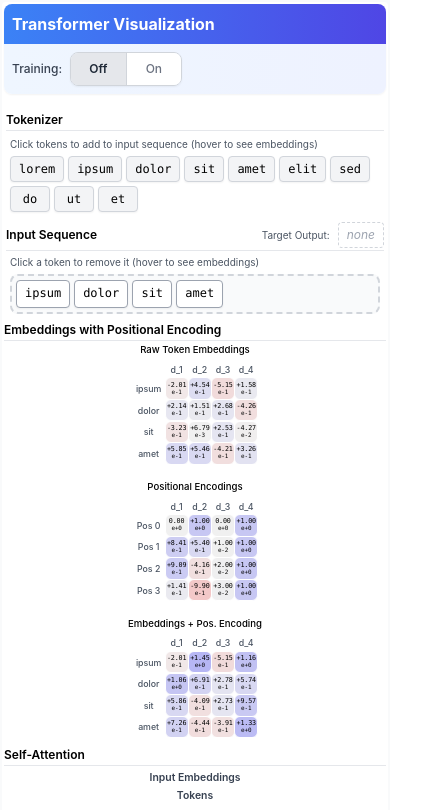
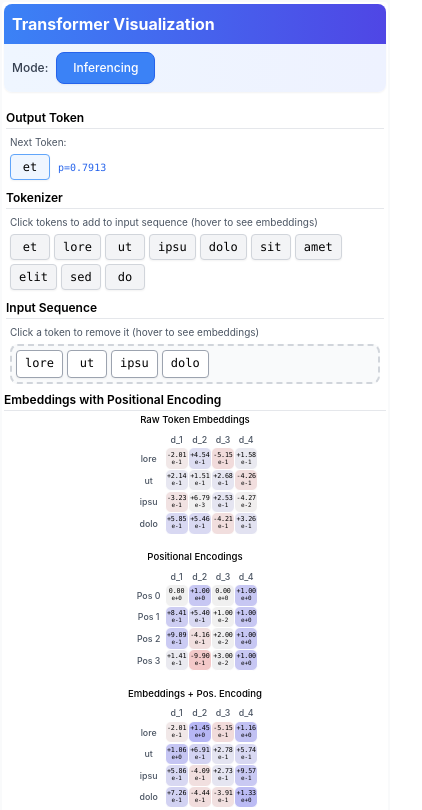
Before and after one commit to niembro64/transformer_visual, a React (Create React App) app: page / in a window 390 px wide. Shown: the top 810 px of the page, 422 px wide, since content can reach past the window. Built offline with nearby package versions, Linux system fonts and the light colour scheme.

Commit message:
training working

```diff
--- a/src/App.tsx
+++ b/src/App.tsx
@@ -20,6 +20,10 @@ import {
   updateVectorWeights,
 } from './utils/matrixOperations';
 
+// Training configuration constants
+const LEARNING_RATE = 0.01; // Reduced from 0.1 for more stable training
+const TRAINING_INTERVAL_MS = 100; // Update every 200ms (5 times per second) instead of 1000ms
+
 function App() {
   // Fixed dimension values
   const embeddingDim = isPortraitOrientation() ? 4 : 8; // Dimension of embeddings (d_model)
@@ -34,16 +38,16 @@ function App() {
   // Vocabulary of 25 common words
   // eslint-disable-next-line react-hooks/exhaustive-deps
   const vocabularyWords: string[] = [
-    'lorem',
-    'ipsum',
-    'dolor',
+    'et',
+    'lore',
+    'ut',
+    'ipsu',
+    'dolo',
     'sit',
     'amet',
     'elit',
     'sed',
     'do',
-    'ut',
-    'et',
   ];
 
   // Generate vocabulary embeddings - mutable state
@@ -124,9 +128,6 @@ function App() {
 
   // Used for random walk step size - smaller values for more subtle updates
   const weightUpdateStepSize = 0; // Set to 0 to disable random walk, use pure gradient descent
-
-  // Learning rate for gradient descent training
-  const learningRate = 0.1; // Moderate learning rate for cross-entropy loss
 
   // Track training loss
   const [trainingLoss, setTrainingLoss] = useState<number | null>(null);
@@ -211,7 +212,7 @@ function App() {
             targetToken: vocabularyWords[targetTokenIndex],
             predictedToken: vocabularyWords[predictedTokenIndex],
             targetProb: targetProb.toFixed(4),
-            learningRate,
+            LEARNING_RATE,
           });
 
           // Apply gradient-based updates to all layers
@@ -236,7 +237,7 @@ function App() {
                   if (i !== row || j !== col) {
                     // Simplified gradient - in reality would use hidden layer activations
                     const gradient = outputGradient[i] * 1.0; // Increased from 0.1
-                    newWeights.W2[i][j] -= learningRate * gradient;
+                    newWeights.W2[i][j] -= LEARNING_RATE * gradient;
                   }
                 }
               }
@@ -246,14 +247,14 @@ function App() {
                 for (let j = 0; j < newWeights.W2[i].length; j++) {
                   // Simplified gradient - in reality would use hidden layer activations
                   const gradient = outputGradient[i] * 1.0; // Increased from 0.1
-                  newWeights.W2[i][j] -= learningRate * gradient;
+                  newWeights.W2[i][j] -= LEARNING_RATE * gradient;
                 }
               }
             }
 
             // Apply gradient updates to biases
             for (let i = 0; i < newWeights.b2.length; i++) {
-              newWeights.b2[i] -= learningRate * outputGradient[i] * 1.0; // Increased from 0.1
+              newWeights.b2[i] -= LEARNING_RATE * outputGradient[i] * 1.0; // Increased from 0.1
             }
 
             // For W1 and b1, we'd need to backpropagate through activation function
@@ -267,7 +268,7 @@ function App() {
                     const avgError =
                       outputGradient.reduce((a, b) => a + b, 0) /
                       outputGradient.length;
-                    newWeights.W1[i][j] -= learningRate * avgError * 0.5; // Increased from 0.01
+                    newWeights.W1[i][j] -= LEARNING_RATE * avgError * 0.5; // Increased from 0.01
                   }
                 }
               }
@@ -278,7 +279,7 @@ function App() {
                   const avgError =
                     outputGradient.reduce((a, b) => a + b, 0) /
                     outputGradient.length;
-                  newWeights.W1[i][j] -= learningRate * avgError * 0.5; // Increased from 0.01
+                  newWeights.W1[i][j] -= LEARNING_RATE * avgError * 0.5; // Increased from 0.01
                 }
               }
             }
@@ -287,7 +288,7 @@ function App() {
             const avgError =
               outputGradient.reduce((a, b) => a + b, 0) / outputGradient.length;
             for (let i = 0; i < newWeights.b1.length; i++) {
-              newWeights.b1[i] -= learningRate * avgError * 0.5; // Increased from 0.01
+              newWeights.b1[i] -= LEARNING_RATE * avgError * 0.5; // Increased from 0.01
             }
 
             return newWeights;
@@ -312,14 +313,14 @@ function App() {
               for (let i = 0; i < newWeights.weightQ.length; i++) {
                 for (let j = 0; j < newWeights.weightQ[i].length; j++) {
                   if (i !== row || j !== col) {
-                    newWeights.weightQ[i][j] -= learningRate * avgError * 0.1; // Increased from 0.001
+                    newWeights.weightQ[i][j] -= LEARNING_RATE * avgError * 0.1; // Increased from 0.001
                   }
                 }
               }
             } else {
               for (let i = 0; i < newWeights.weightQ.length; i++) {
                 for (let j = 0; j < newWeights.weightQ[i].length; j++) {
-                  newWeights.weightQ[i][j] -= learningRate * avgError * 0.1; // Increased from 0.001
+                  newWeights.weightQ[i][j] -= LEARNING_RATE * avgError * 0.1; // Increased from 0.001
                 }
               }
             }
@@ -330,14 +331,14 @@ function App() {
               for (let i = 0; i < newWeights.weightK.length; i++) {
                 for (let j = 0; j < newWeights.weightK[i].length; j++) {
                   if (i !== row || j !== col) {
-                    newWeights.weightK[i][j] -= learningRate * avgError * 0.1; // Increased from 0.001
+                    newWeights.weightK[i][j] -= LEARNING_RATE * avgError * 0.1; // Increased from 0.001
                   }
                 }
               }
             } else {
               for (let i = 0; i < newWeights.weightK.length; i++) {
                 for (let j = 0; j < newWeights.weightK[i].length; j++) {
-                  newWeights.weightK[i][j] -= learningRate * avgError * 0.1; // Increased from 0.001
+                  newWeights.weightK[i][j] -= LEARNING_RATE * avgError * 0.1; // Increased from 0.001
                 }
               }
             }
@@ -348,14 +349,14 @@ function App() {
               for (let i = 0; i < newWeights.weightV.length; i++) {
                 for (let j = 0; j < newWeights.weightV[i].length; j++) {
                   if (i !== row || j !== col) {
-                    newWeights.weightV[i][j] -= learningRate * avgError * 0.5; // Increased from 0.01
+                    newWeights.weightV[i][j] -= LEARNING_RATE * avgError * 0.5; // Increased from 0.01
                   }
                 }
               }
             } else {
               for (let i = 0; i < newWeights.weightV.length; i++) {
                 for (let j = 0; j < newWeights.weightV[i].length; j++) {
-                  newWeights.weightV[i][j] -= learningRate * avgError * 0.5; // Increased from 0.01
+                  newWeights.weightV[i][j] -= LEARNING_RATE * avgError * 0.5; // Increased from 0.01
                 }
               }
             }
@@ -370,7 +371,7 @@ function App() {
                 // Move target embedding to reduce loss
                 // The gradient for target embedding is negative of output gradient
                 return emb.map(
-                  (val, i) => val - learningRate * outputGradient[i] * 1.0 // Increased from 0.1
+                  (val, i) => val - LEARNING_RATE * outputGradient[i] * 1.0 // Increased from 0.1
                 );
               }
               // Other embeddings don't get updated in this simplified version
@@ -380,7 +381,7 @@ function App() {
             return newEmbeddings;
           });
         }
-      }, 1000);
+      }, TRAINING_INTERVAL_MS);
     }
 
     return () => {
@@ -394,7 +395,6 @@ function App() {
     targetTokenIndex,
     ffnOutput,
     vocabularyEmbeddings,
-    learningRate,
     selectedElement,
   ]);
 
@@ -432,8 +432,14 @@ function App() {
     null
   );
 
-  // Handler to add a token from tokenizer to input sequence
-  const handleTokenizerClick = useCallback((index: number) => {
+  // Handler for tokenizer click - adds to sequence or sets target based on training mode
+  const handleTokenizerClick = useCallback(
+    (index: number) => {
+      if (trainingMode) {
+        // In training mode, set as target output
+        setTargetTokenIndex(index);
+      } else {
+        // In inference mode, add to input sequence
         setSelectedTokenIndices((prev) => [...prev, index]);
         setRecentlyAddedIndex(index);
 
@@ -441,7 +447,10 @@ function App() {
         setTimeout(() => {
           setRecentlyAddedIndex(null);
         }, 500);
-  }, []);
+      }
+    },
+    [trainingMode]
+  );
 
   // Handler to remove a token from the input sequence
   const handleSequenceTokenClick = useCallback((index: number) => {
@@ -648,67 +657,183 @@ function App() {
       <main className="w-full p-0.5 md:p-2">
         <div className="bg-white rounded p-0.5 mb-0.5">
           {/* Main control panel */}
-          <div className="mb-4 bg-gradient-to-r from-blue-50 to-indigo-50 rounded-lg shadow-sm overflow-hidden">
+          <div
+            className={`mb-4 ${
+              trainingMode
+                ? 'bg-gradient-to-r from-green-50 to-emerald-50'
+                : 'bg-gradient-to-r from-blue-50 to-indigo-50'
+            } rounded-lg shadow-sm overflow-hidden`}
+          >
             {/* Header bar */}
-            <div className="bg-gradient-to-r from-blue-500 to-indigo-600 text-white px-2 sm:px-4 py-2 flex justify-between items-center">
+            <div
+              className={`${
+                trainingMode
+                  ? 'bg-gradient-to-r from-green-500 to-emerald-600'
+                  : 'bg-gradient-to-r from-blue-500 to-indigo-600'
+              } text-white px-2 sm:px-4 py-2 flex justify-between items-center`}
+            >
               <h2 className="text-base sm:text-lg font-bold">
                 Transformer Visualization
               </h2>
             </div>
 
-            {/* Top control - training mode toggle */}
+            {/* Top control - mode toggle */}
             <div className="p-2 flex justify-between items-center">
               <div className="flex items-center gap-2">
                 <span className="text-xs sm:text-sm font-medium text-gray-700">
-                  Training:
+                  Mode:
                 </span>
-                <div className="flex items-center border border-gray-300 rounded-lg overflow-hidden shadow-sm w-28 sm:w-32">
                 <button
-                    onClick={() => setTrainingMode(false)}
-                    className={`flex-1 h-8 flex items-center justify-center text-xs sm:text-sm font-medium transition-colors border-r border-gray-300 ${
-                      !trainingMode
-                        ? 'bg-gray-200 text-gray-800 font-semibold'
-                        : 'bg-white text-gray-500 hover:bg-gray-50'
+                  onClick={() => setTrainingMode(!trainingMode)}
+                  className={`px-4 sm:px-6 h-8 flex items-center justify-center text-xs sm:text-sm font-medium transition-all duration-200 rounded-lg shadow-sm border ${
+                    trainingMode
+                      ? 'bg-green-500 hover:bg-green-600 text-white border-green-600'
+                      : 'bg-blue-500 hover:bg-blue-600 text-white border-blue-600'
                   }`}
                 >
-                    <span className="block">Off</span>
+                  <span className="block">
+                    {trainingMode ? 'Training' : 'Inferencing'}
+                  </span>
                 </button>
-                  <button
-                    onClick={() => setTrainingMode(true)}
-                    className={`flex-1 h-8 flex items-center justify-center text-xs sm:text-sm font-medium transition-colors ${
-                      trainingMode
-                        ? 'bg-blue-500 text-white font-semibold'
-                        : 'bg-white text-gray-500 hover:bg-gray-50'
-                    }`}
-                  >
-                    <span className="block">On</span>
-                  </button>
-                </div>
               </div>
               {/* Training status display */}
               {trainingMode && (
                 <div className="flex items-center gap-4 text-xs sm:text-sm">
                   {targetTokenIndex !== null ? (
-                    <>
-                      <span className="text-gray-600">Target:</span>
-                      <span className="font-mono font-bold text-green-600">
-                        {vocabularyWords[targetTokenIndex]}
-                      </span>
-                      {trainingLoss !== null && (
-                        <>
-                          <span className="text-gray-600">Loss:</span>
-                          <span className="font-mono font-bold text-blue-600">
-                            {trainingLoss.toFixed(4)}
-                          </span>
-                        </>
-                      )}
-                    </>
+                    <></>
                   ) : (
                     <span className="text-gray-500 italic">
-                      Right-click a token to set target
+                      Click a token to set target
                     </span>
                   )}
                 </div>
+              )}
+            </div>
+          </div>
+
+          {/* Output Token section */}
+          <div className="mb-0.5 bg-white rounded p-0.5">
+            <h3 className="text-xs sm:text-sm font-semibold mb-0.5 border-b pb-0.5">
+              Output Token
+            </h3>
+            <div className="p-1 sm:p-2">
+              <div className="flex flex-col sm:flex-row gap-2 sm:gap-4">
+                {/* Next Token Prediction */}
+                <div className="flex-1">
+                  <p className="text-[10px] sm:text-xs text-gray-600 mb-1">
+                    Next Token:
+                  </p>
+                  {ffnOutput.length > 0 ? (
+                    (() => {
+                      const nextTokenPrediction =
+                        ffnOutput[ffnOutput.length - 1];
+                      const dotProducts = vocabularyEmbeddings.map(
+                        (vocabEmbedding) =>
+                          vectorDotProduct(nextTokenPrediction, vocabEmbedding)
+                      );
+                      const predictedTokenIndex = dotProducts.indexOf(
+                        Math.max(...dotProducts)
+                      );
+                      const maxDotProduct = Math.max(...dotProducts);
+                      const expValues = dotProducts.map((dp) =>
+                        Math.exp(dp - maxDotProduct)
+                      );
+                      const sumExp = expValues.reduce((a, b) => a + b, 0);
+                      const probabilities = expValues.map(
+                        (exp) => exp / sumExp
+                      );
+                      const predictedProb = probabilities[predictedTokenIndex];
+
+                      return (
+                        <div className="flex items-center gap-2">
+                          <div className="px-2 sm:px-3 py-1 sm:py-1.5 border border-blue-400 rounded text-xs sm:text-sm min-w-[2.5rem] sm:min-w-[3.5rem] text-center shadow-sm bg-blue-50 font-mono group relative cursor-pointer">
+                            {vocabularyWords[predictedTokenIndex]}
+                            {/* Show embedding as matrix on hover */}
+                            <div className="absolute bottom-full left-1/2 transform -translate-x-1/2 mb-2 p-2 bg-white border border-gray-200 text-gray-700 text-[10px] rounded-lg shadow-lg opacity-0 group-hover:opacity-100 transition-opacity pointer-events-none z-50">
+                              <div className="mb-1 text-gray-600 text-center font-medium">
+                                {vocabularyWords[predictedTokenIndex]} embedding
+                              </div>
+                              <MatrixDisplay
+                                data={[
+                                  vocabularyEmbeddings[predictedTokenIndex],
+                                ]}
+                                rowLabels={['']}
+                                columnLabels={Array.from(
+                                  { length: embeddingDim },
+                                  (_, i) => `d${i + 1}`
+                                )}
+                                maxAbsValue={0.2}
+                                cellSize="xs"
+                                selectable={false}
+                                matrixType="none"
+                              />
+                            </div>
+                          </div>
+                          <span className="text-[10px] sm:text-xs text-blue-600 font-mono">
+                            p={predictedProb.toFixed(4)}
+                          </span>
+                        </div>
+                      );
+                    })()
+                  ) : (
+                    <div className="px-2 sm:px-3 py-1 sm:py-1.5 border border-dashed border-gray-300 rounded text-xs sm:text-sm min-w-[2.5rem] sm:min-w-[3.5rem] text-center text-gray-400 italic">
+                      computing...
+                    </div>
+                  )}
+                </div>
+
+                {/* Target Output (Training Mode Only) */}
+                {trainingMode && (
+                  <div className="flex-1">
+                    <p className="text-[10px] sm:text-xs text-gray-600 mb-1">
+                      Target Token:
+                    </p>
+                    {targetTokenIndex !== null ? (
+                      <div className="flex items-center gap-2">
+                        <div className="px-2 sm:px-3 py-1 sm:py-1.5 border border-green-400 rounded text-xs sm:text-sm min-w-[2.5rem] sm:min-w-[3.5rem] text-center shadow-sm bg-green-50 font-mono group relative cursor-pointer">
+                          {vocabularyWords[targetTokenIndex]}
+                          {/* Show embedding as matrix on hover */}
+                          <div className="absolute bottom-full left-1/2 transform -translate-x-1/2 mb-2 p-2 bg-white border border-gray-200 text-gray-700 text-[10px] rounded-lg shadow-lg opacity-0 group-hover:opacity-100 transition-opacity pointer-events-none z-50">
+                            <div className="mb-1 text-gray-600 text-center font-medium">
+                              {vocabularyWords[targetTokenIndex]} embedding
+                            </div>
+                            <MatrixDisplay
+                              data={[vocabularyEmbeddings[targetTokenIndex]]}
+                              rowLabels={['']}
+                              columnLabels={Array.from(
+                                { length: embeddingDim },
+                                (_, i) => `d${i + 1}`
+                              )}
+                              maxAbsValue={0.2}
+                              cellSize="xs"
+                              selectable={false}
+                              matrixType="none"
+                            />
+                          </div>
+                        </div>
+                        {trainingLoss !== null && (
+                          <span className="text-[10px] sm:text-xs text-gray-600 font-mono">
+                            Loss:{' '}
+                            <span className="text-red-600 font-bold">
+                              {trainingLoss.toFixed(4)}
+                            </span>
+                          </span>
+                        )}
+                      </div>
+                    ) : (
+                      <div className="px-2 sm:px-3 py-1 sm:py-1.5 border border-dashed border-gray-300 rounded text-xs sm:text-sm min-w-[2.5rem] sm:min-w-[3.5rem] text-center text-gray-400 italic">
+                        none
+                      </div>
+                    )}
+                  </div>
+                )}
+              </div>
+
+              {/* Training Status Message */}
+              {trainingMode && targetTokenIndex === null && (
+                <p className="text-[10px] sm:text-xs text-gray-500 italic mt-2">
+                  Click a token in the tokenizer to set as target output
+                </p>
               )}
             </div>
           </div>
@@ -720,10 +845,10 @@ function App() {
             </h3>
             <div className="p-1 sm:p-2">
               <p className="text-[10px] sm:text-xs text-gray-600 mb-1 sm:mb-2">
-                Click tokens to add to input sequence
+                Click tokens to{' '}
                 {trainingMode
-                  ? ' or right-click to set as target output'
-                  : ''}{' '}
+                  ? 'set as target output'
+                  : 'add to input sequence'}{' '}
                 (hover to see embeddings)
               </p>
               <div className="flex flex-wrap gap-1 sm:gap-2">
@@ -731,12 +856,6 @@ function App() {
                   <div
                     key={idx}
                     onClick={() => handleTokenizerClick(idx)}
-                    onContextMenu={(e) => {
-                      e.preventDefault();
-                      if (trainingMode) {
-                        setTargetTokenIndex(idx);
-                      }
-                    }}
                     className={`px-2 sm:px-3 py-1 sm:py-1.5 border ${
                       idx === recentlyAddedIndex
                         ? 'border-blue-500'
@@ -774,29 +893,9 @@ function App() {
 
           {/* Input Sequence section */}
           <div className="mb-0.5 bg-white rounded p-0.5">
-            <div className="flex justify-between items-center border-b pb-0.5">
-              <h3 className="text-xs sm:text-sm font-semibold">
+            <h3 className="text-xs sm:text-sm font-semibold mb-0.5 border-b pb-0.5">
               Input Sequence
             </h3>
-              {/* Output token display */}
-              <div className="flex items-center gap-2">
-                <span className="text-[10px] sm:text-xs text-gray-600">
-                  Target Output:
-                </span>
-                {targetTokenIndex !== null ? (
-                  <div
-                    onClick={() => setTargetTokenIndex(null)}
-                    className="px-2 sm:px-3 py-1 sm:py-1.5 border border-green-400 rounded text-xs sm:text-sm min-w-[2.5rem] sm:min-w-[3.5rem] text-center shadow-sm bg-green-50 font-mono cursor-pointer hover:bg-red-50 hover:border-red-300 transition-colors"
-                  >
-                    {vocabularyWords[targetTokenIndex]}
-                  </div>
-                ) : (
-                  <div className="px-2 sm:px-3 py-1 sm:py-1.5 border border-dashed border-gray-300 rounded text-xs sm:text-sm min-w-[2.5rem] sm:min-w-[3.5rem] text-center text-gray-400 italic">
-                    none
-                  </div>
-                )}
-              </div>
-            </div>
             <div className="p-1 sm:p-2">
               <p className="text-[10px] sm:text-xs text-gray-600 mb-1 sm:mb-2">
                 Click a token to remove it (hover to see embeddings)
@@ -1197,17 +1296,6 @@ function App() {
             <p className="text-gray-700">
               Blue: positive, Red: negative. Click a value to edit (magenta
               border).
-              {trainingMode &&
-                (targetTokenIndex !== null
-                  ? ` Training mode: learning to predict "${vocabularyWords[targetTokenIndex]}".`
-                  : ' Training mode enabled: select a target token (right-click in tokenizer).')}
-              {trainingMode &&
-                targetTokenIndex !== null &&
-                trainingLoss !== null && (
-                  <span className="ml-2 text-blue-600">
-                    Loss: {trainingLoss.toFixed(4)}
-                  </span>
-                )}
             </p>
 
             <div className="flex flex-wrap gap-2 sm:gap-4">
```
Lines whose indentation alone changed are shown as unchanged.
